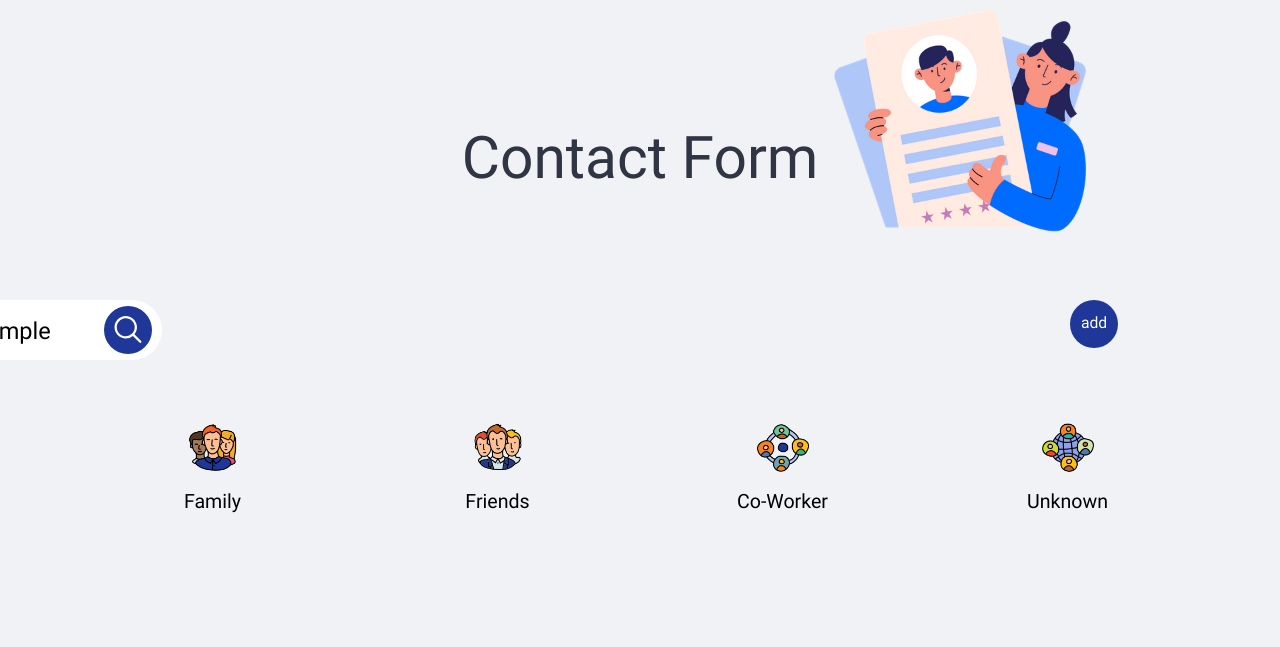
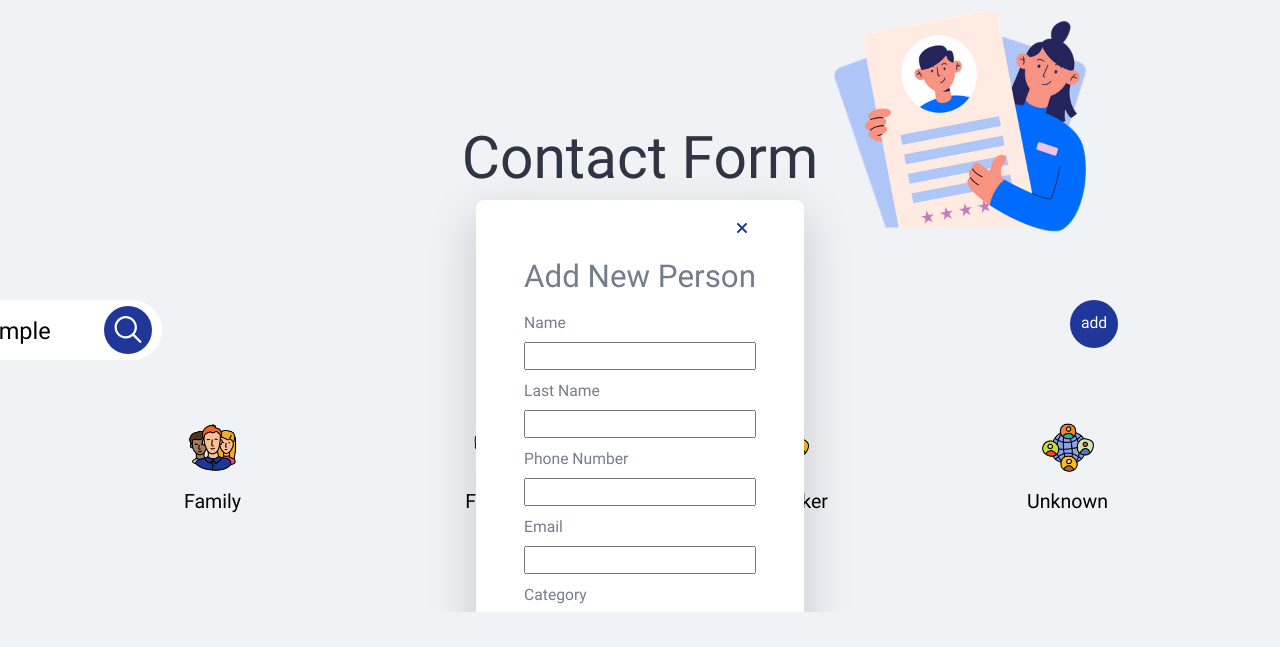
Before and after one commit to melina-niavarani/Contact-App, a plain HTML site: page index.html in a window 1280 px wide. Both pictures are taken after typing "Sample" into the empty fields and a click on the button "add". Drawn offline with nearby package versions, Linux system fonts and the light colour scheme.

Commit message:
step up add contact form

```diff
--- a/assets/style/style.css
+++ b/assets/style/style.css
@@ -69,6 +69,9 @@ a {
 }
 a:hover {
     color: var(--accent-color);
+}
+i {
+    cursor: pointer;
 }
 
 
@@ -196,6 +199,9 @@ h1 {
 .icon-Unknown {
     background-image: url(../image/icons8-online-community-96.png);
 }
+.form {
+    display: none ;
+}
 
 
 /* === Contact === */
--- a/dist/index.js
+++ b/dist/index.js
@@ -21,12 +21,12 @@ let enableForm = false;
 let form = document.getElementById('add-form')
 function showAddForm() {
    enableForm = !enableForm
-   if (enableForm) {
-      form.style.display = "block"
-      console.log(form.style)
-   } else {
-      form.style.display = "none"
-   }
+   if (enableForm)  form.style.display = "block"
+}
+
+function closeForm() {
+   enableForm = !enableForm
+   if(!enableForm) form.style.display = "none"
 }
 
 function filterNames(){
--- a/index.html
+++ b/index.html
@@ -23,29 +23,25 @@
             </dov>
         </div>
         <button onclick="showAddForm()" class="add">add</button>
-        <div id="add-form" class="d-none position-absolute top-40 start-50 translate-middle-x z-2 bg-body p-5 bo d-flex flex-column gap-2 rounded-3 shadow-lg" id="newPersonForm">
-            <h2>Add New Person</h2>
-
+        <div id="add-form" class="form position-absolute top-40 start-50 translate-middle-x z-2 bg-body  rounded-3 shadow-lg" id="newPersonForm">
+            <div class="position-relative d-flex flex-column gap-2 mx-5 my-2">
+                <span onclick="closeForm()" class="p-2 position-absolute top-0 end-0"><i class="fa-solid fa-xmark "  style="color: #1e3799;"></i></span>
+                <h2 class="mt-5">Add New Person</h2>
                 <label for="newPersonName">Name</label>
                 <input type="text" id="newPersonName">
-
                 <label for="newPersonLastName">Last Name</label>
                 <input type="text"id="newPersonLastName">
-
                 <label for="newPersonPhone">Phone Number</label>
                 <input type="tel" id="newPersonPhone">
-
                 <label for="newPersonEmail">Email</label>
                 <input type="email" id="newPersonEmail">
-
                 <label for="newPersonGroup">Category</label>
                 <input type="text" id="newPersonGroup">
-
                 <label for="newPersonAddress">Address</label>
                 <input type="text" id="newPersonAddress">
-
                 <button id="newPersonCancelBtn" class="cancel my-3">Cancel</button>
                 <button id="newPersonSubmitBtn" class="submit">Submit</button>
+            </div>
         </div>
     </div>
     <section class="container">
```
Lines whose indentation alone changed are shown as unchanged.
